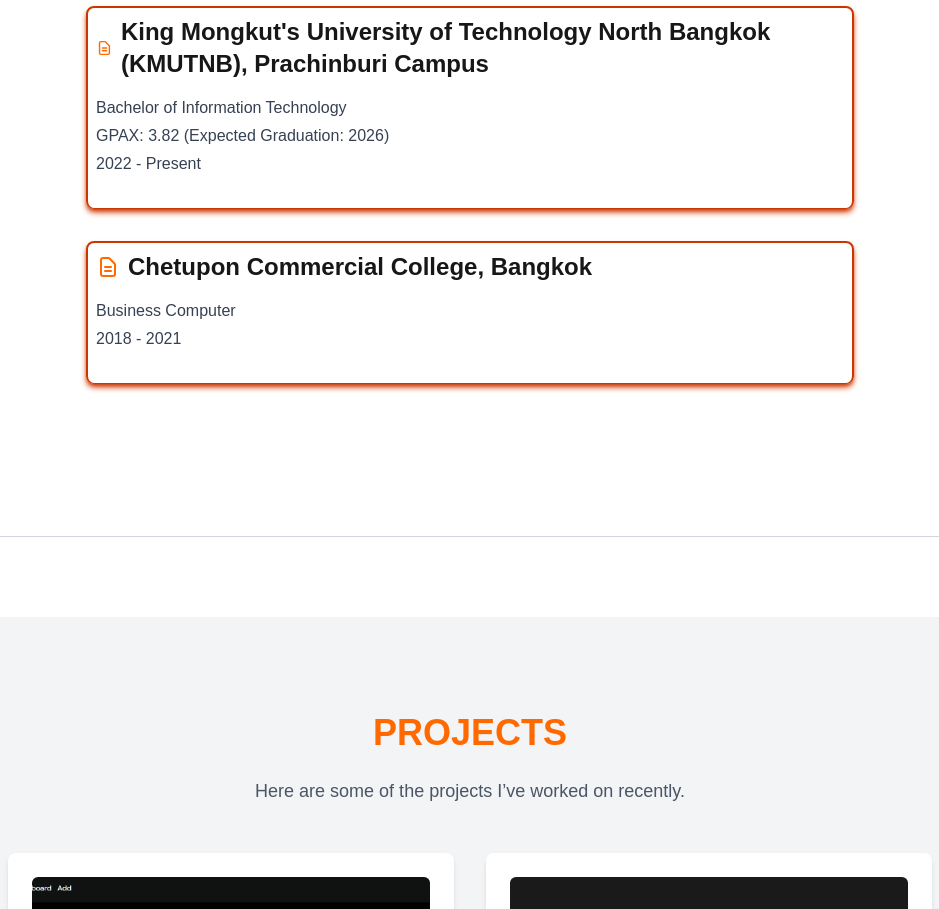
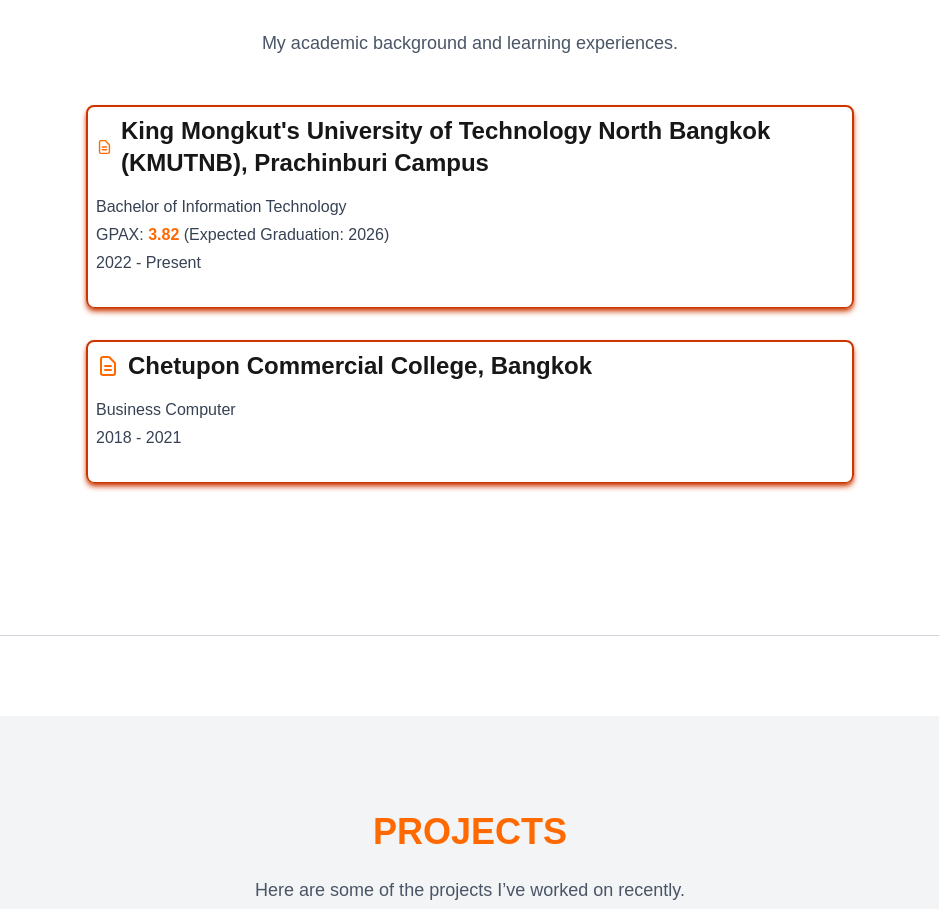
Before and after one commit to Sencoool/my-website-profile, a Next.js app: page / in a window 1280 px wide. Shown: the part 900-1809 px from the top of the page, without its empty margins (170-1109 px from the left). Built offline with nearby package versions, Linux system fonts and the light colour scheme.

Commit message:
adding span

```diff
--- a/src/app/page.jsx
+++ b/src/app/page.jsx
@@ -58,7 +58,7 @@ export default function Home() {
               <h3 className="text-2xl font-semibold">King Mongkut's University of Technology North Bangkok (KMUTNB), Prachinburi Campus</h3>
             </div>
             <p className="text-gray-700 mb-1">Bachelor of Information Technology</p>
-            <p className="text-gray-700 mb-1">GPAX: 3.82 (Expected Graduation: 2026)</p>
+            <p className="text-gray-700 mb-1">GPAX: <span className='font-bold text-orange-500'>3.82</span> (Expected Graduation: 2026)</p>
             <p className="text-gray-700">2022 - Present</p>
           </div>
 
```
Also changed, not shown: public/me.png (added).
